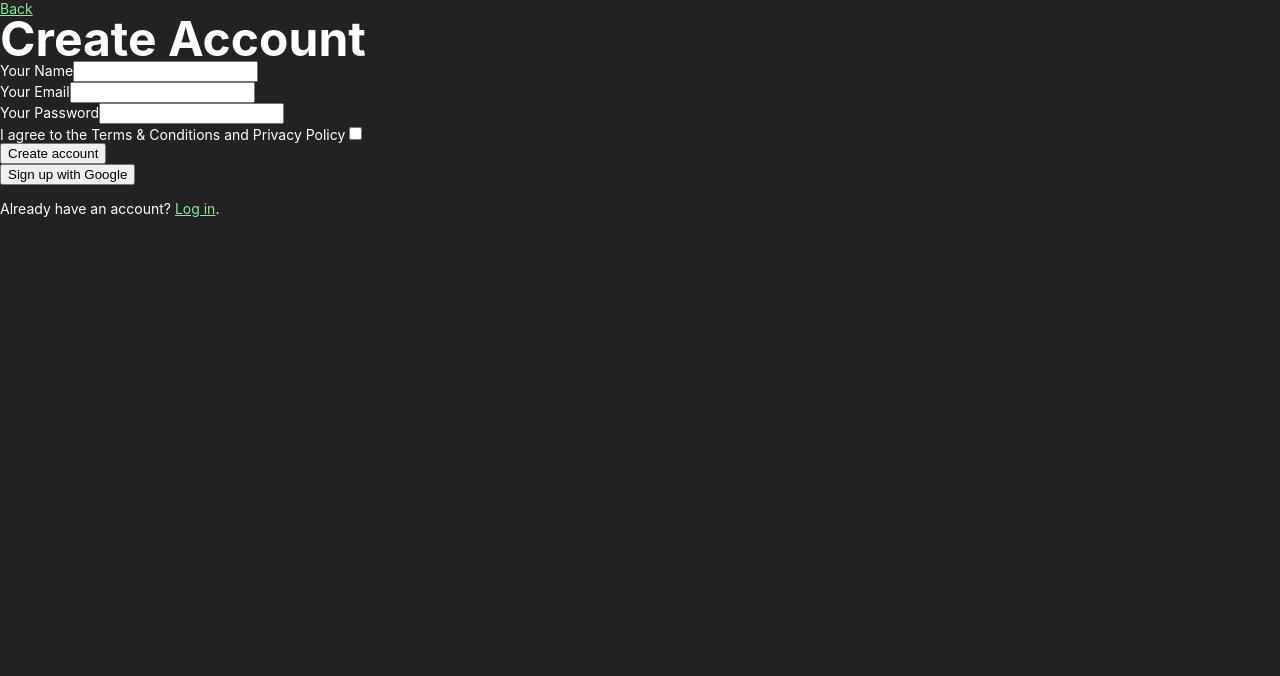
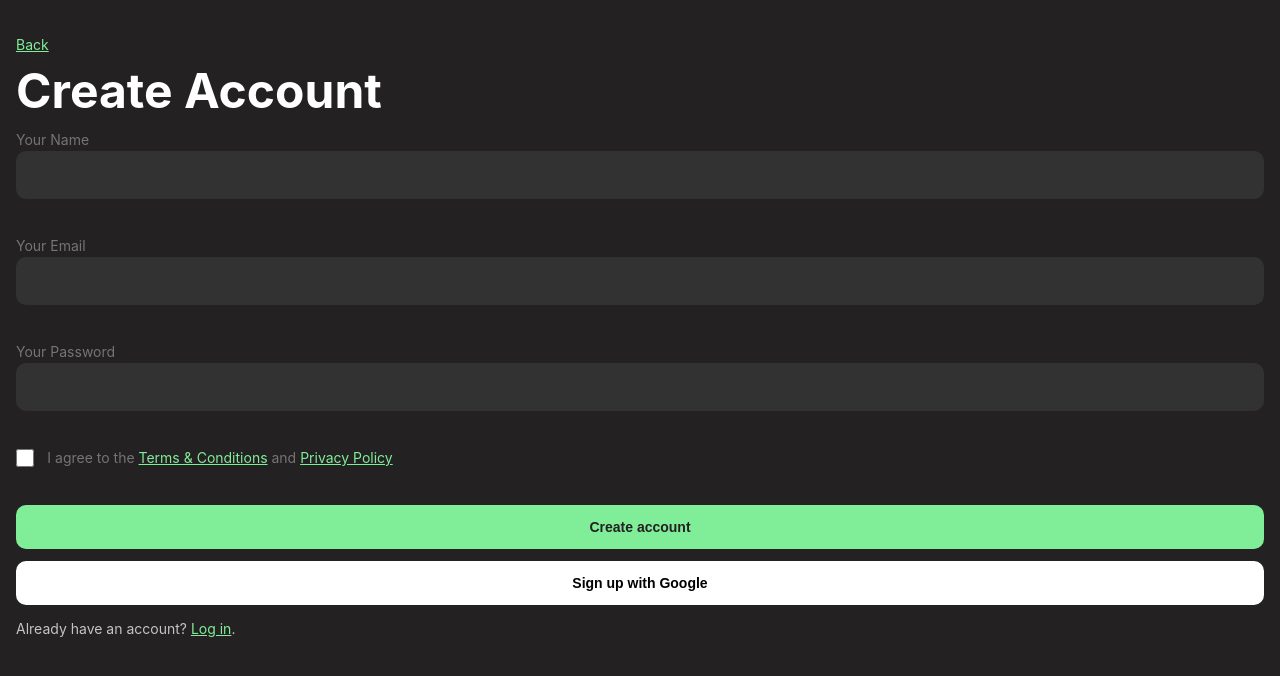
Before and after one commit to GlennCoding/crush-it-web-app, a React app: page /register in a window 1280 px wide. Shown: the top 676 px of the page. Built offline with nearby package versions, Linux system fonts and the light colour scheme.

Commit message:
updated design

```diff
--- a/src/pages/landing_page/LandingPage.module.scss
+++ b/src/pages/landing_page/LandingPage.module.scss
@@ -29,7 +29,7 @@
         justify-content: flex-end;
 
         .loginButton {
-            margin-bottom: 25px;
+            margin-bottom: 1.2rem;
             display: flex;
             align-items: center;
             justify-content: center;
--- a/src/pages/login_page/LoginPage.module.scss
+++ b/src/pages/login_page/LoginPage.module.scss
@@ -1,8 +1,6 @@
 @import "../../sassStyles/variables.scss";
 
 .loginPage {
-    color: $textLight1Color;
-
     width: 100vw;
     height: 100vh;
     padding-right: 16px;
@@ -20,6 +18,7 @@
 
     .createAccountNotice {
         margin-bottom: 3.6rem;
+        color: $textLight1Color;
     }
 }
 
--- a/src/pages/signup_page/SignUpPage.module.scss
+++ b/src/pages/signup_page/SignUpPage.module.scss
@@ -0,0 +1,91 @@
+@import "../../sassStyles/variables.scss";
+
+.signUpPage {
+    width: 100vw;
+    height: 100vh;
+    padding-right: 16px;
+    padding-left: 16px;
+
+    .pageBackButton {
+        display: block;
+        margin-top: 3.6rem;
+        margin-bottom: 1.6rem;
+    }
+
+    .pageHeader {
+        margin-bottom: 1.6rem;
+    }
+}
+
+.signUpForm {
+    color: $textDark1Color;
+
+    label {
+        font-style: normal;
+        font-size: 14px;
+        line-height: 22px;
+        margin-bottom: 1rem;
+    }
+
+    .inputTextWrapper {
+        margin-bottom: 3.6rem;
+
+        .inputTextField {
+            display: block;
+            height: 4.8rem;
+            width: 100%;
+            background: $primaryDark2Color;
+            border-radius: $radius;
+            border: 0;
+            color: white;
+        }
+    }
+
+    .inputCheckboxWrapper {
+        margin-bottom: 3.6rem;
+        display: flex;
+        flex-direction: row-reverse;
+        justify-content: flex-end;
+        align-items: center;
+
+        label {
+            margin: 0;
+        }
+
+        .inputCheckbox {
+            cursor: pointer;
+            height: 18px;
+            width: 18px;
+            background-color: $primaryColor;
+            margin: 0;
+            margin-right: 1em;
+        }
+    }
+
+    .signUpButton {
+        height: 4.4rem;
+        width: 100%;
+        background: $primaryColor;
+        color: $primaryDark1Color;
+        border-radius: $radius;
+        border: 0;
+        font-style: normal;
+        font-weight: bold;
+        font-size: 14px;
+        cursor: pointer;
+        margin-bottom: 1.2rem;
+    }
+
+    .signUpButtonGoogle {
+        height: 44px;
+        width: 100%;
+        background: white;
+        color: black;
+        border-radius: $radius;
+        border: 0;
+        font-style: normal;
+        font-weight: bold;
+        font-size: 14px;
+        cursor: pointer;
+    }
+}
--- a/src/pages/signup_page/SignupPage.tsx
+++ b/src/pages/signup_page/SignupPage.tsx
@@ -18,7 +18,11 @@ export default function SignupPage(props: {
         event.preventDefault();
         console.log(email, password, name);
         try {
-      const response = await authServices.register({ email, name, password });
+            const response = await authServices.register({
+                email,
+                name,
+                password,
+            });
             if (response.success) {
                 props.setToken(response.token);
             } else {
@@ -30,54 +34,75 @@ export default function SignupPage(props: {
     };
 
     return (
-    <div className="signupPage">
-      <Link className={styles.backButton} to="/landing-page">
+        <div className={styles.signUpPage}>
+            <Link className={styles.pageBackButton} to="/landing-page">
                 Back
             </Link>
-      <h1>Create Account</h1>
-      <form onSubmit={onFormSubmitted}>
+            <h1 className={styles.pageHeader}>Create Account</h1>
+            <form className={styles.signUpForm} onSubmit={onFormSubmitted}>
+                <div className={styles.inputTextWrapper}>
                     <label className="formLabel">Your Name</label>
                     <input
+                        className={styles.inputTextField}
                         required
                         onChange={(e) => setName(e.target.value)}
                         value={name}
                         type="text"
                         id="name"
                     />
-        <br />
+                </div>
 
+                <div className={styles.inputTextWrapper}>
                     <label className="formLabel">Your Email</label>
                     <input
+                        className={styles.inputTextField}
                         required
                         onChange={(e) => setEmail(e.target.value)}
                         value={email}
                         type="email"
                         id="email"
                     />
-        <br />
+                </div>
 
+                <div className={styles.inputTextWrapper}>
                     <label className="formLabel">Your Password</label>
                     <input
+                        className={styles.inputTextField}
                         required
                         onChange={(e) => setPassword(e.target.value)}
                         value={password}
                         type="password"
                         id="password"
                     />
-
-        <div className="agreementWrapper">
-          <label className="formLabelSmall">
-            I agree to the Terms &amp; Conditions and Privacy Policy
-          </label>
-          <input type="checkbox" name="agreement" id="agreement" />
                 </div>
 
-        <input type="submit" value="Create account" />
+                <div className={styles.inputCheckboxWrapper}>
+                    <label>
+                        I agree to the <a href="#">Terms &amp; Conditions</a>{" "}
+                        and <a href="#">Privacy Policy</a>
+                    </label>
+                    <input
+                        className={styles.inputCheckbox}
+                        type="checkbox"
+                        name="agreement"
+                        id="agreement"
+                    />
+                </div>
+
+                <input
+                    className={styles.signUpButton}
+                    type="submit"
+                    value="Create account"
+                />
+                <button className={styles.signUpButtonGoogle}>
+                    Sign up with Google
+                </button>
             </form>
-      <button className="signupButton">Sign up with Google</button>
+
             <p>
-        Already have an account? <a href="#">Log in</a>.
+                Already have an account? <Link to="/login">Log in</Link>.
             </p>
+
             <p style={{ color: "red" }}>{errorMessage}</p>
         </div>
     );
--- a/src/sassStyles/typography.scss
+++ b/src/sassStyles/typography.scss
@@ -51,6 +51,7 @@ p {
     font-weight: normal;
     font-size: 14px;
     line-height: 20px;
+    color: $textLight1Color;
 }
 
 a {
```
Lines whose indentation alone changed are shown as unchanged.
